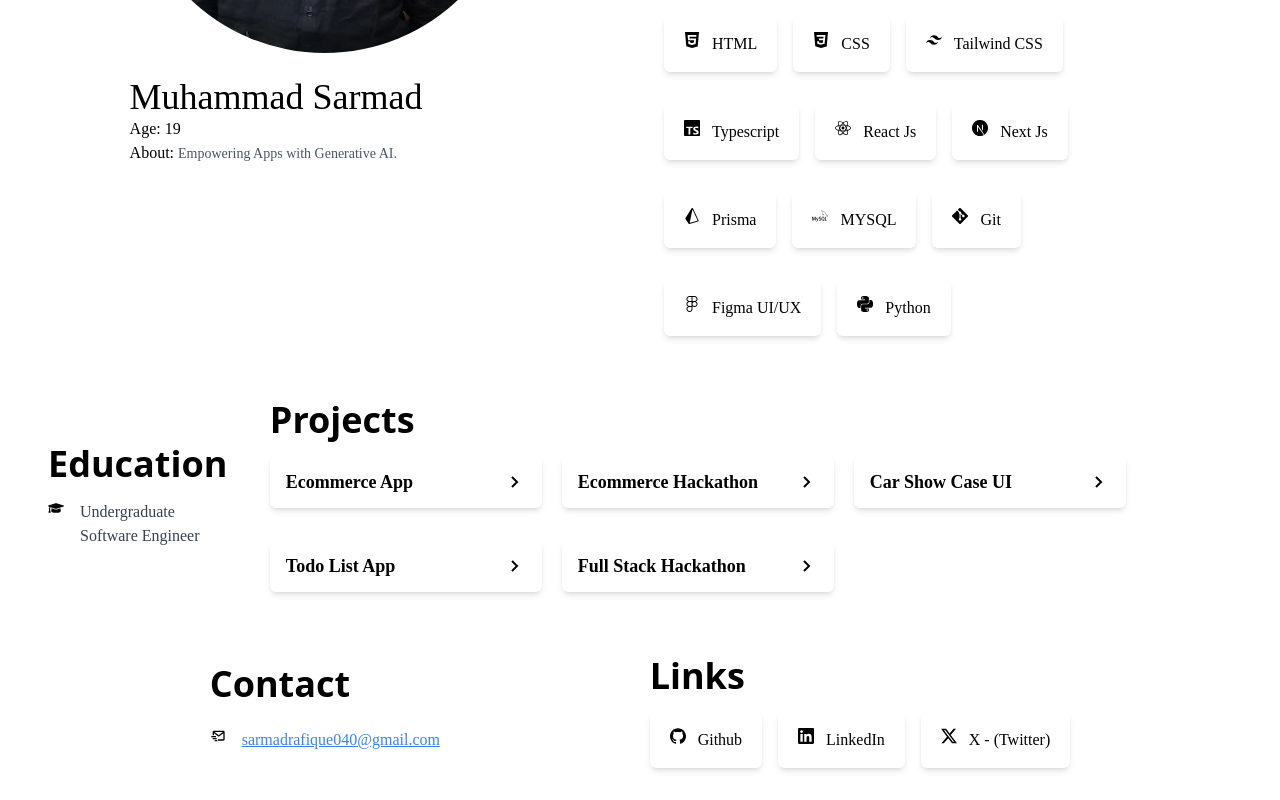
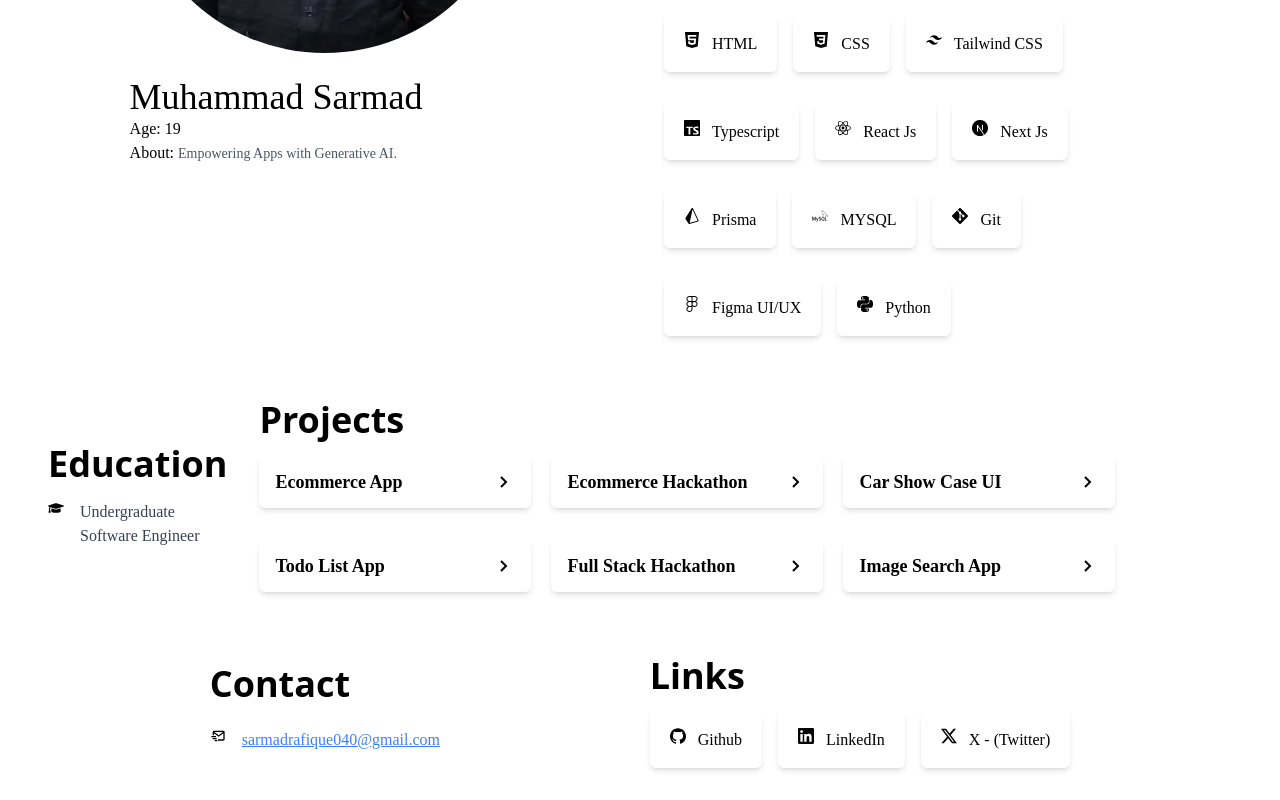
Before and after one commit to Sarmad426/Portfolio-Template, a Next.js app: page / in a window 1280 px wide. Shown: the part 472-1272 px from the top of the page. Built offline with nearby package versions, Linux system fonts and the light colour scheme.

Commit message:
Added image search app url

```diff
--- a/src/components/data.tsx
+++ b/src/components/data.tsx
@@ -222,4 +222,11 @@ export const projects: projectObj[] = [
       "Related Products Section",
     ],
   },
+  {
+    name: "Image Search App",
+    description: "React Image Search app with live Unsplash api.",
+    url: "https://progressive-image-search-app.netlify.app/",
+    pages: ["Single Page Application"],
+    features: ["Image Search App", "Live Unsplash API", "Live Images"],
+  },
 ];
```
